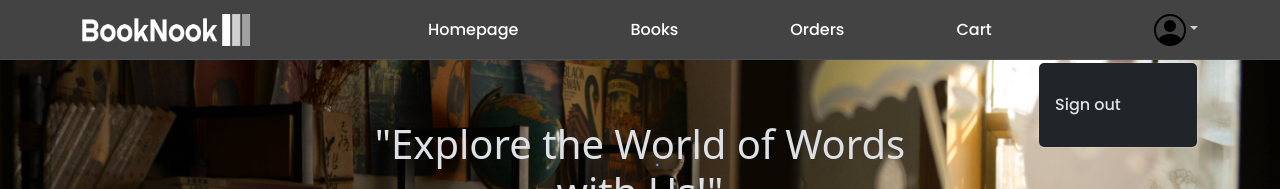
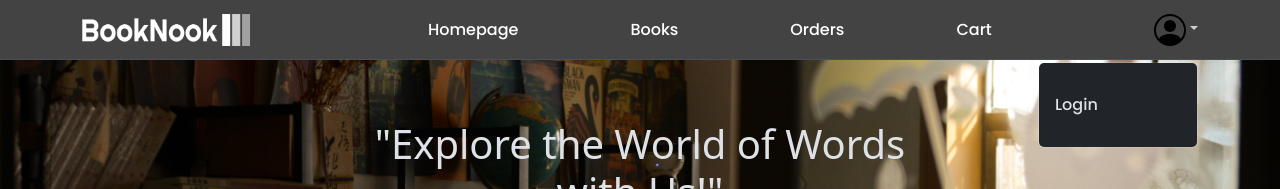
Before and after one commit to Sajid18May/Anudip-Frontend, an Angular app: page /homepage in a window 1280 px wide. Both pictures are taken after a click on the link 1175 px from the left and 29 px from the top of the page. Shown: the top 189 px of the page. Built offline with nearby package versions, Linux system fonts and the light colour scheme.

Commit message:
added loginoption in header

```diff
--- a/src/app/header/header.component.html
+++ b/src/app/header/header.component.html
@@ -19,7 +19,8 @@
           <img src="../../assets/images/person-circle (2).svg" height="32" weight="32">
         </a>
         <ul class="dropdown-menu text-small">
-          <li><a class="dropdown-item" (click)="signOut()">Sign out</a></li>
+          <li><a *ngIf="user.first_name!=''" class="dropdown-item" (click)="signOut()">Sign out</a></li>
+          <li><a *ngIf="user.first_name==''" class="dropdown-item" routerLink="/login">Login</a></li>
         </ul>
       </div>
     </div>
```
